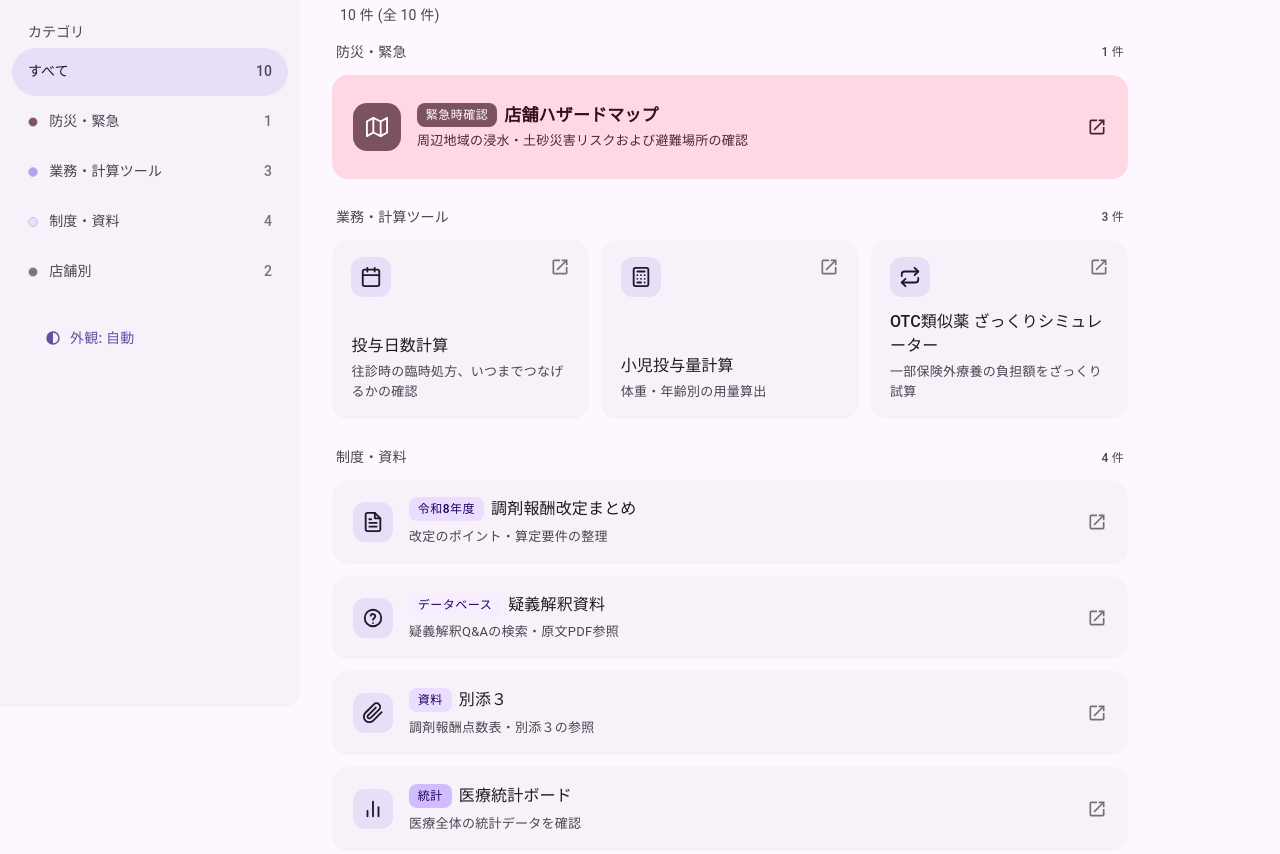
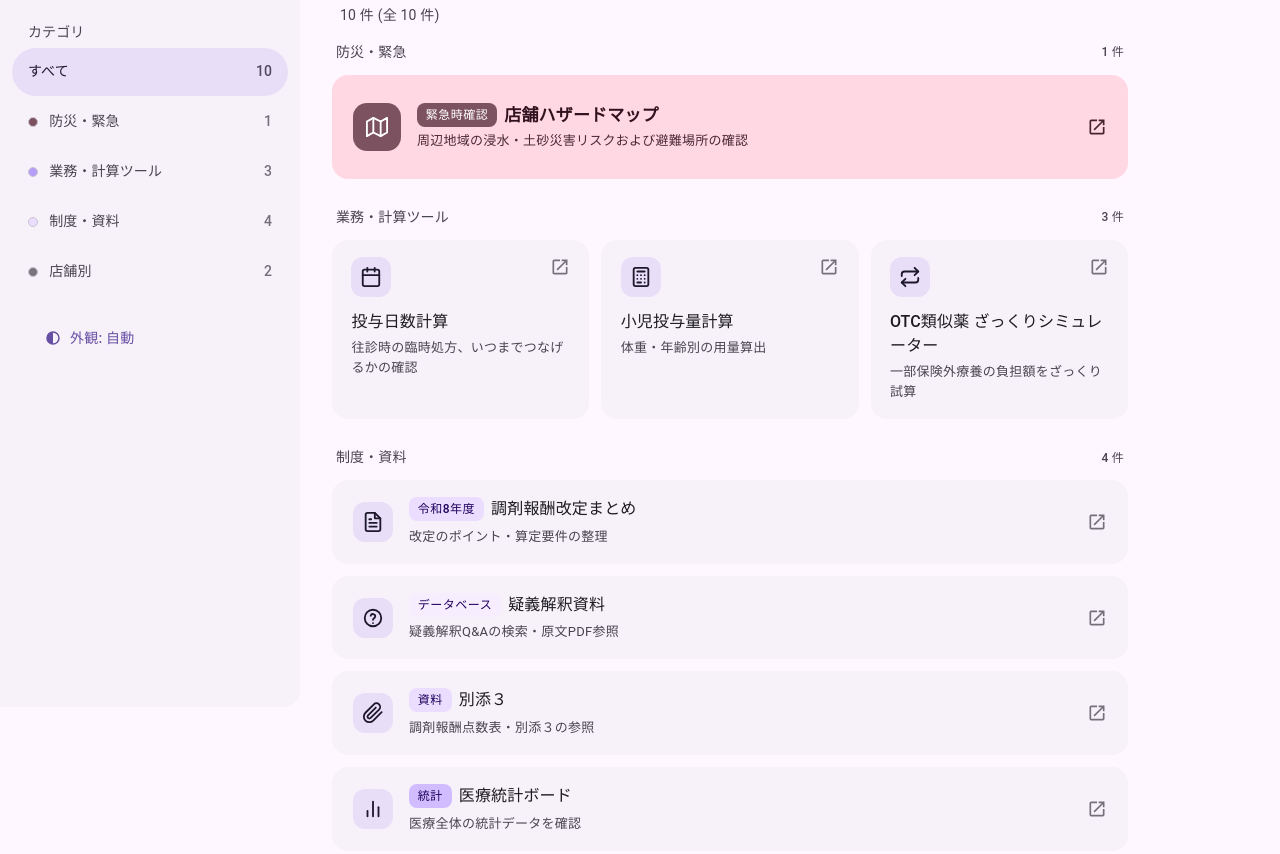
Before and after one commit to ogaflame/Standford-web, a plain HTML site: page index.html in a window 1280 px wide. Shown: the part 93-947 px from the top of the page. Drawn offline with Linux system fonts and the light colour scheme.

Commit message:
Change flex justification in tool-card style

```diff
--- a/index.html
+++ b/index.html
@@ -189,7 +189,7 @@
 
   .tool-card{
     position:relative;
-    display:flex;flex-direction:column;justify-content:space-between;
+    display:flex;flex-direction:column;justify-content:flex-start;
     min-height:132px;padding:1rem 1.15rem;
     border-radius:16px;
     background:var(--sc-low);
```
